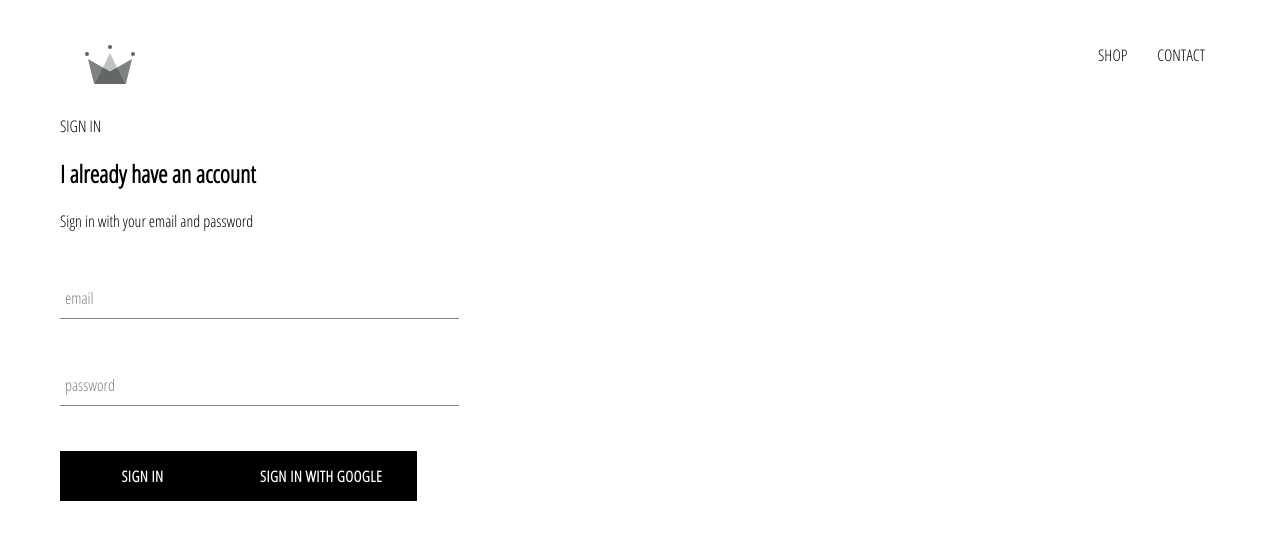
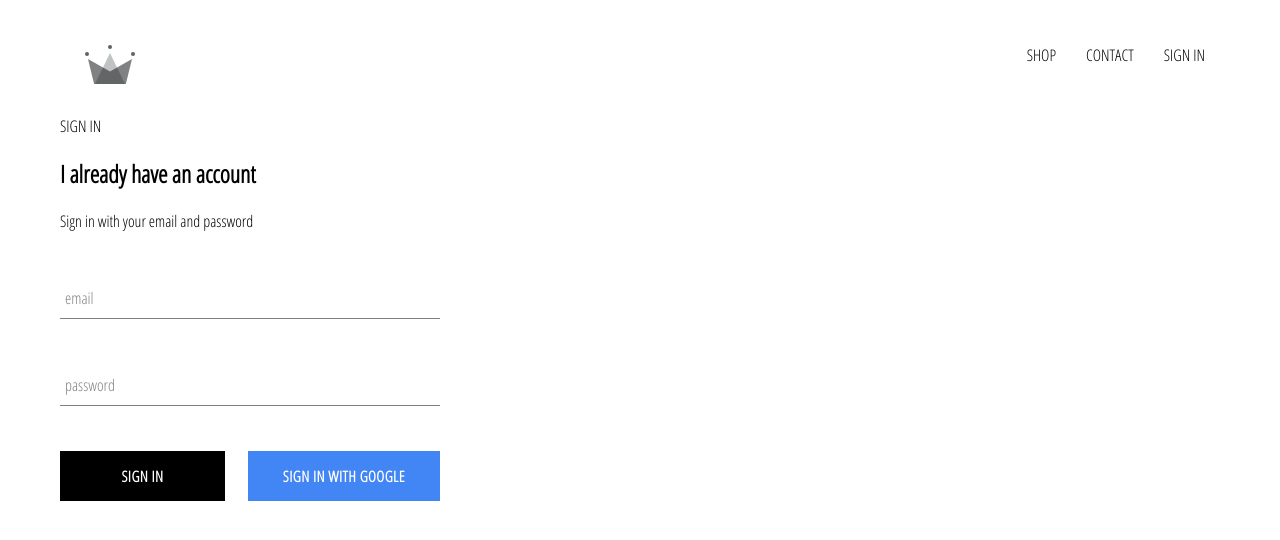
Before and after one commit to sharewithamar/crwn-clothing, a React (Create React App) app: page /signin in a window 1280 px wide. Shown: the top 540 px of the page. Built offline with nearby package versions, Linux system fonts and the light colour scheme; no server answers.

Commit message:
signout logic

```diff
--- a/src/App.css
+++ b/src/App.css
@@ -7,3 +7,7 @@
     text-decoration: none;
     color : black;
 }
+
+* {
+    box-sizing: border-box;
+}
--- a/src/App.js
+++ b/src/App.js
@@ -18,7 +18,6 @@
   unsubscribeFromAuth = null;
   componentDidMount() {
     this.unsubscribeFromAuth = auth.onAuthStateChanged(user => {
-      console.log('step1');
       this.setState({ currentUser: user });
     });
   }
@@ -29,7 +28,7 @@
   render() {
     return (
       <div>
-        <Header />
+        <Header currentUser={this.state.currentUser} />
         <Switch>
           <Route exact path='/' component={HomePage} />
           <Route path='/shop' component={ShopPage} />
--- a/src/components/custom-button/custom-button.component.jsx
+++ b/src/components/custom-button/custom-button.component.jsx
@@ -1,9 +1,9 @@
 import React from 'react';
 import './custom-button.styles.scss';
 
-const CustomButton = ({children, ...otherProps}) => (
+const CustomButton = ({children,isGoogleSign, ...otherProps}) => (
 
-<button className='custom-button' {...otherProps}>{children}</button>
+<button className={`${isGoogleSign? 'google-sign-in' : '' } custom-button`} {...otherProps}>{children}</button>
 )
 
 export default CustomButton;
--- a/src/components/custom-button/custom-button.styles.scss
+++ b/src/components/custom-button/custom-button.styles.scss
@@ -19,4 +19,12 @@
       color: black;
       border: 1px solid black;
     }
+    &.google-sign-in{
+      background-color:#4285f4;
+      color:white;
+      &:hover{
+        background-color:#357ae8;
+        border:none;
+      }
+    }
   }
--- a/src/components/header/header.component.jsx
+++ b/src/components/header/header.component.jsx
@@ -1,10 +1,11 @@
 import React from 'react';
 import {Link} from 'react-router-dom';
 import {ReactComponent as Logo} from '../../assets/crown.svg';
+import {auth} from '../../firebase/firebase.utils';
 import './header.styles.scss'
 
 
-const Header = () => (
+const Header = ({currentUser}) => (
     <div className="header">
      <Link to='/' className='logo-container'>
      <Logo className='logo'/>
@@ -12,6 +13,10 @@
      <div className='options'>
       <Link className='option' to='/shop'> SHOP </Link>
       <Link className='option' to='/contact'> CONTACT </Link>
+      {
+        currentUser ? <div className='option' onClick={()=> auth.signOut()}> SIGN OUT</div> : <Link className='option' to='/signin'> SIGN IN </Link>
+      }
+
      </div>
     </div>
 );
--- a/src/components/header/header.styles.scss
+++ b/src/components/header/header.styles.scss
@@ -20,6 +20,7 @@
 
       .option {
         padding: 10px 15px;
+        cursor: pointer;
       }
     }
   }
--- a/src/components/sign-in/sign-in.component.jsx
+++ b/src/components/sign-in/sign-in.component.jsx
@@ -43,11 +43,14 @@
             label='password'
             required
           />
+          <div className='buttons'>
           <CustomButton type='submit'> Sign in </CustomButton>
-          <CustomButton onClick={signInWithGoogle}>
+          <CustomButton onClick={signInWithGoogle} isGoogleSign>
             {' '}
             Sign in with google
           </CustomButton>
+          </div>
+
         </form>
       </div>
     );
--- a/src/components/sign-in/sign-in.styles.scss
+++ b/src/components/sign-in/sign-in.styles.scss
@@ -1,9 +1,13 @@
 .sign-in {
-    width:30vw;
+    width:380px;
     display:flex;
     flex-direction: column;
 
      .title{
          margin:10px 0;
      }
+     .buttons{
+         display:flex;
+         justify-content: space-between;
+     }
 }
```
